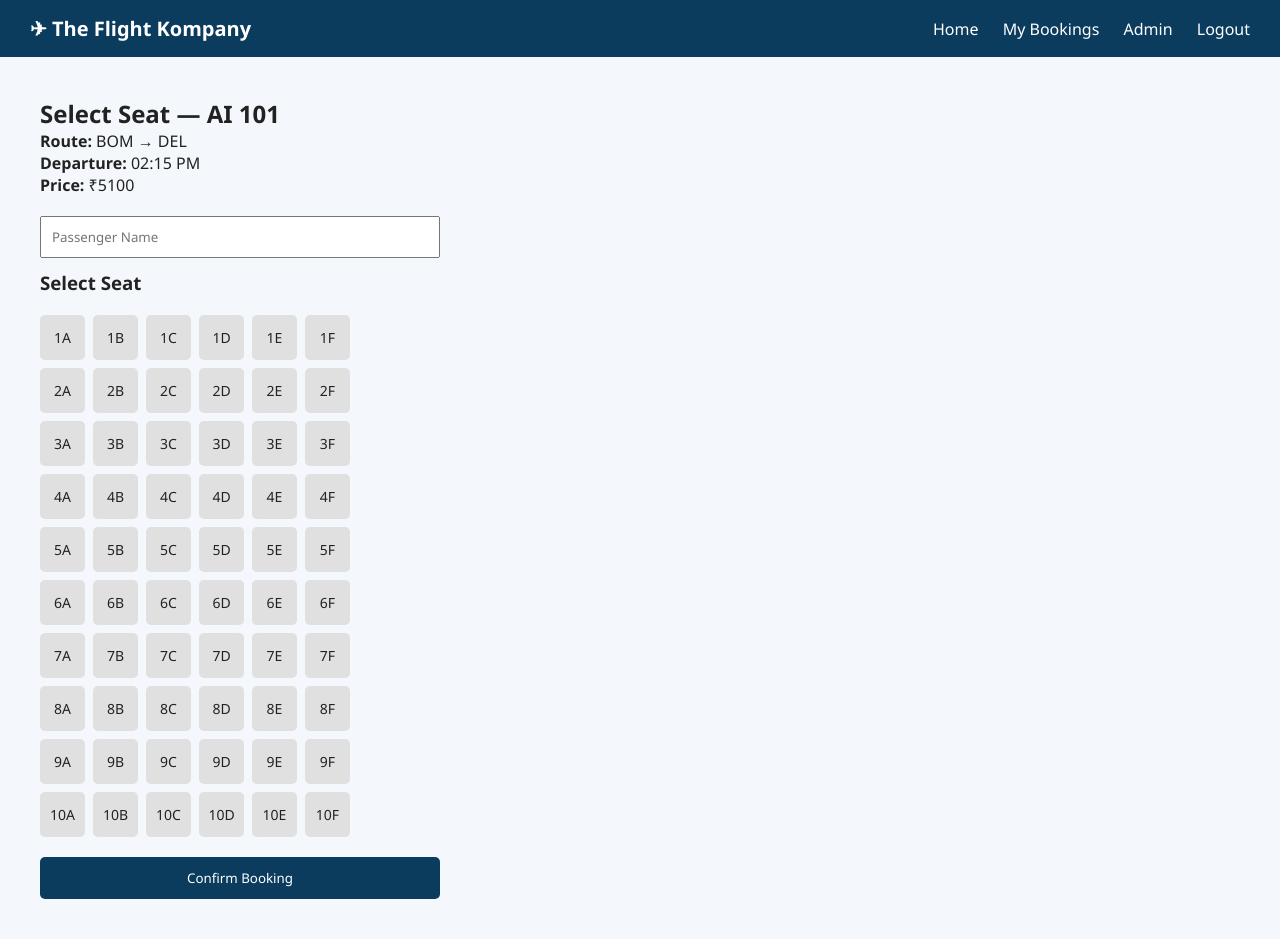
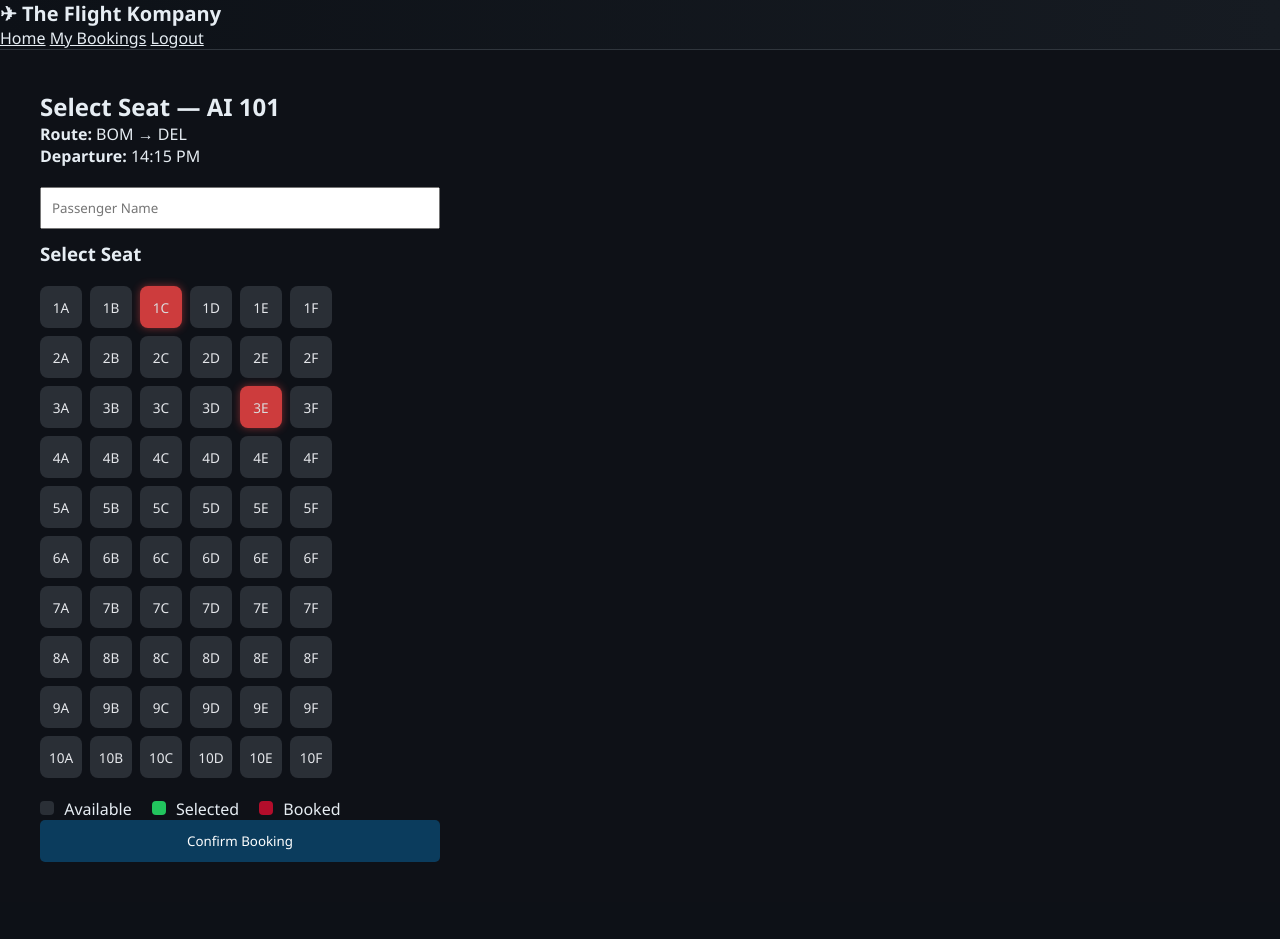
Before and after one commit to rahulomatic/The_Flight_Kompany, a Flask app: page /book/2 in a window 1280 px wide. After the commit the page ends 862 px from the top, so only its background shows below. Run offline with Flask 3, Linux system fonts and the light colour scheme; a user stored in the database is signed in.

Commit message:
Final Commit

```diff
--- a/app.py
+++ b/app.py
@@ -19,7 +19,7 @@ def create_app():
         return User.query.get(int(user_id))
 
 
-    from models.user import User  # 🔥 THIS FIXES IT
+    from models.user import User
 
     from routes.main import main_bp
     from routes.auth import auth_bp
@@ -43,4 +43,4 @@ def create_app():
 app = create_app()
 
 if __name__ == "__main__":
-    app.run()
+    app.run(debug=True)
--- a/models/booking.py
+++ b/models/booking.py
@@ -6,6 +6,8 @@ class Booking(db.Model):
 
     user_id = db.Column(db.Integer, nullable=False)
     flight_id = db.Column(db.Integer, nullable=False)
+    price = db.Column(db.Integer, nullable=False)
+
 
     passenger_name = db.Column(db.String(100), nullable=False)
     seat_number = db.Column(db.String(5), nullable=False)
--- /dev/null
+++ b/pricing.py
@@ -0,0 +1,88 @@
+from datetime import datetime, timedelta
+
+def calculate_dynamic_price(
+    base_fare,
+    available_seats,
+    total_seats,
+    departure_time,
+    demand_level,
+    pricing_tier
+):
+    """
+    Dynamic pricing formula:
+    base_fare * (1 + seat + time + demand + tier)
+    """
+
+    # --------------------------------------------------
+    # 1️⃣ Normalize departure_time (CRITICAL FIX)
+    # --------------------------------------------------
+    if isinstance(departure_time, str):
+        departure_time = departure_time.strip()
+
+        # Try common time formats
+        for fmt in ("%I:%M %p", "%H:%M"):
+            try:
+                parsed_time = datetime.strptime(departure_time, fmt)
+                break
+            except ValueError:
+                parsed_time = None
+
+        if parsed_time is None:
+            # Fallback: assume flight is far in future
+            parsed_time = datetime.utcnow() + timedelta(hours=72)
+
+        # Attach today's date so datetime math works
+        now = datetime.utcnow()
+        departure_time = parsed_time.replace(
+            year=now.year,
+            month=now.month,
+            day=now.day
+        )
+
+    # --------------------------------------------------
+    # 2️⃣ Seat factor (scarcity-based)
+    # --------------------------------------------------
+    seat_ratio = available_seats / total_seats
+    seat_factor = (1 - seat_ratio) * 0.5   # up to +50%
+
+    # --------------------------------------------------
+    # 3️⃣ Time factor (urgency-based)
+    # --------------------------------------------------
+    hours_left = max(
+        (departure_time - datetime.utcnow()).total_seconds() / 3600,
+        0
+    )
+
+    if hours_left > 72:
+        time_factor = 0.0
+    elif hours_left > 24:
+        time_factor = 0.15
+    else:
+        time_factor = 0.35
+
+    # --------------------------------------------------
+    # 4️⃣ Demand factor
+    # --------------------------------------------------
+    demand_factor = {
+        "low": 0.05,
+        "medium": 0.15,
+        "high": 0.30
+    }.get(demand_level, 0.15)
+
+    # --------------------------------------------------
+    # 5️⃣ Pricing tier factor
+    # --------------------------------------------------
+    tier_factor = {
+        "economy": 0.0,
+        "premium": 0.25,
+        "business": 0.6
+    }.get(pricing_tier, 0.0)
+
+    # --------------------------------------------------
+    # 6️⃣ Final dynamic price
+    # --------------------------------------------------
+    dynamic_price = base_fare * (
+        1 + seat_factor + time_factor + demand_factor + tier_factor
+    )
+
+    return round(dynamic_price)
--- a/routes/bookings.py
+++ b/routes/bookings.py
@@ -4,6 +4,9 @@ from models.flight import Flight
 from models.booking import Booking
 from extensions import db
 from flask import abort
+from pricing import calculate_dynamic_price
+from datetime import datetime
+
 
 bookings_bp = Blueprint("bookings", __name__)
 
@@ -13,26 +16,26 @@ def book_flight(flight_id):
     flight = Flight.query.get_or_404(flight_id)
 
     if request.method == "POST":
-        # 🔒 CHECK 1: no seats left
-        if flight.available_seats <= 0:
-            return "No seats available"
-
         selected_seat = request.form["seat"]
 
-        # 🔒 CHECK 2: prevent double booking
+        # 🔒 prevent double booking
         existing = Booking.query.filter_by(
             flight_id=flight.id,
             seat_number=selected_seat
         ).first()
-
         if existing:
             return "Seat already booked"
+
+        # 💰 FREEZE PRICE AT BOOKING TIME (THIS IS THE KEY)
+        booking_price = flight.get_dynamic_price()
+
 
         booking = Booking(
             user_id=current_user.id,
             flight_id=flight.id,
             passenger_name=request.form["name"],
-            seat_number=selected_seat
+            seat_number=selected_seat,
+            price=booking_price      # ✅ STORED HERE
         )
 
         flight.available_seats -= 1
@@ -41,6 +44,7 @@ def book_flight(flight_id):
         db.session.commit()
 
         return redirect(url_for("bookings.my_bookings"))
+
 
     # GET request → show seat map
     booked_seats = [
@@ -51,7 +55,17 @@ def book_flight(flight_id):
     return render_template(
         "book.html",
         flight=flight,
-        booked_seats=booked_seats
+        booked_seats=booked_seats,
+        price = calculate_dynamic_price(
+            base_fare=flight.base_fare,
+            available_seats=flight.available_seats,
+            total_seats=flight.total_seats,
+            departure_time=flight.departure_time,
+            demand_level="medium",
+            pricing_tier=flight.pricing_tier
+        )
+
+
     )
 
 
@@ -125,7 +139,10 @@ def download_ticket(booking_id):
     ))
     elements.append(Paragraph(f"<b>Departure:</b> {flight.departure_time}", styles["Normal"]))
     elements.append(Paragraph(f"<b>Seat:</b> {booking.seat_number}", styles["Normal"]))
-    elements.append(Paragraph(f"<b>Price:</b> ₹{flight.price}", styles["Normal"]))
+    elements.append(
+    Paragraph(f"<b>Price:</b> ₹{booking.price}", styles["Normal"])
+)
+
     elements.append(Spacer(1, 0.4 * inch))
 
     elements.append(Paragraph(
--- a/static/css/style.css
+++ b/static/css/style.css
@@ -1,3 +1,19 @@
+:root {
+    --bg-main: #0e1117;
+    --bg-card: #161b22;
+    --text-main: #e6edf3;
+    --text-muted: #9da7b3;
+    --primary: #58a6ff;
+    --accent: #f78166;
+    --success: #2ea043;
+    --danger: #f85149;
+}
+
+.hero {
+    background: radial-gradient(circle at top, #1f2937, #0b0f15);
+}
+
+
 * {
     margin: 0;
     padding: 0;
@@ -6,39 +22,54 @@
 }
 
 body {
-    background: #f4f7fb;
-    color: #222;
+    background: var(--bg-main);
+    color: var(--text-main);
+}
+
+.container {
+    padding: 40px;
 }
 
 /* NAVBAR */
 .navbar {
-    background: #0b3c5d;
-    color: #fff;
-    padding: 15px 30px;
-    display: flex;
-    justify-content: space-between;
-    align-items: center;
+    background: linear-gradient(90deg, #0d1117, #161b22);
+    border-bottom: 1px solid #30363d;
 }
+
+.navbar a {
+    color: var(--text-main);
+    transition: color 0.2s ease;
+}
+
+.navbar a:hover {
+    color: var(--primary);
+}
+
 
 .navbar .logo {
     font-weight: bold;
     font-size: 20px;
 }
 
-.navbar a {
-    color: white;
-    text-decoration: none;
-    margin-left: 20px;
+
+.card, .auth-box, .booking-box {
+    background: var(--bg-card);
+    border-radius: 12px;
+    padding: 24px;
+    animation: fadeUp 0.5s ease;
 }
 
-.navbar a:hover {
-    text-decoration: underline;
+@keyframes fadeUp {
+    from {
+        opacity: 0;
+        transform: translateY(12px);
+    }
+    to {
+        opacity: 1;
+        transform: translateY(0);
+    }
 }
 
-/* LAYOUT */
-.container {
-    padding: 40px;
-}
 
 /* AUTH */
 .auth-box {
@@ -204,31 +235,52 @@ body {
     margin-bottom: 8px;
 }
 
+/* Base seat */
 .seat {
-    width: 45px;
-    height: 45px;
-    background: #e0e0e0;
-    text-align: center;
-    line-height: 45px;
-    border-radius: 5px;
-    cursor: pointer;
-    font-size: 14px;
+  width: 42px;
+  height: 42px;
+  background: #2a2f36;
+  color: #e5e7eb;
+  border-radius: 8px;
+  display: flex;
+  align-items: center;
+  justify-content: center;
+  cursor: pointer;
+  font-size: 0.85rem;
+  transition: all 0.2s ease;
 }
 
-.seat:hover {
-    background: #b3d4fc;
+/* Hover */
+.seat:hover:not(.booked) {
+  background: #3b82f6;
+  transform: scale(1.05);
 }
 
+/* ✅ SELECTED SEAT (GREEN) */
 .seat.selected {
-    background: #4caf50;
-    color: white;
+  background: #22c55e !important;
+  color: #062e16;
+  font-weight: 600;
+  box-shadow: 0 0 12px rgba(34, 197, 94, 0.7);
 }
 
+/* BOOKED SEAT */
 .seat.booked {
-    background: #b71c1c;
-    color: white;
-    cursor: not-allowed;
+  background: #990f1a;
+  color: #e20f6b;
+  cursor: not-allowed;
+  opacity: 0.6;
 }
+
+@keyframes pulse {
+    0% { box-shadow: 0 0 0 0 rgba(46,160,67,0.6); }
+    70% { box-shadow: 0 0 0 10px rgba(46,160,67,0); }
+    100% { box-shadow: 0 0 0 0 rgba(46,160,67,0); }
+}
+
+
+
+
 
 .cancel-btn {
     background: #c62828;
@@ -255,3 +307,131 @@ body {
 .ticket-btn:hover {
     background: #1b5e20;
 }
+
+.seat-legend {
+    display: flex;
+    gap: 20px;
+    margin-top: 15px;
+}
+
+.legend {
+  display: inline-block;
+  width: 14px;
+  height: 14px;
+  border-radius: 4px;
+  margin-right: 6px;
+}
+
+.legend.available {
+  background: #2a2f36;
+}
+
+.legend.selected {
+  background: #22c55e;
+}
+
+.legend.booked {
+  background: #b30d2b;
+}
+
+
+.price-tag {
+    font-size: 22px;
+    font-weight: bold;
+    color: var(--primary);
+    animation: pulse 1.5s infinite;
+}
+
+@keyframes pulse {
+    0% { opacity: 0.8; }
+    50% { opacity: 1; }
+    100% { opacity: 0.8; }
+}
+
+button {
+    transition: transform 0.15s ease, box-shadow 0.15s ease;
+}
+
+button:hover {
+    transform: translateY(-2px);
+    box-shadow: 0 10px 25px rgba(0,0,0,0.4);
+}
+
+.seat.booked {
+  background: #ef4444 !important; /* RED */
+  color: #ffffff !important;
+  cursor: not-allowed;
+  opacity: 0.85;
+  box-shadow: 0 0 8px rgba(239, 68, 68, 0.6);
+}
+
+/* ===== Dark Auth Box (Login / Register) ===== */
+
+.auth-box {
+  background: rgba(20, 24, 30, 0.96);
+  color: #e5e7eb;
+  border-radius: 14px;
+  padding: 32px;
+  width: 380px;
+
+  box-shadow:
+    0 20px 40px rgba(0, 0, 0, 0.7),
+    inset 0 1px 0 rgba(255, 255, 255, 0.05);
+
+  animation: fadeInUp 0.6s ease-out;
+}
+
+/* Heading */
+.auth-box h2 {
+  color: #f9fafb;
+  margin-bottom: 20px;
+}
+
+/* Inputs */
+.auth-box input {
+  background-color: #0f172a;
+  color: #f8fafc;
+  border: 1px solid #1e293b;
+}
+
+.auth-box input::placeholder {
+  color: #94a3b8;
+}
+
+/* Login / Register Button */
+.auth-box button {
+  background: linear-gradient(135deg, #2563eb, #1e40af);
+  color: #ffffff;
+  border: none;
+  font-weight: 600;
+  transition: transform 0.2s ease, box-shadow 0.2s ease;
+}
+
+.auth-box button:hover {
+  transform: translateY(-2px);
+  box-shadow: 0 8px 20px rgba(37, 99, 235, 0.5);
+}
+
+/* Links */
+.auth-box a {
+  color: #60a5fa;
+}
+
+/* Error message */
+.auth-box .error,
+.auth-box .flash {
+  color: #f87171;
+  margin-top: 10px;
+}
+
+/* Entry animation */
+@keyframes fadeInUp {
+  from {
+    opacity: 0;
+    transform: translateY(12px);
+  }
+  to {
+    opacity: 1;
+    transform: translateY(0);
+  }
+}
--- a/templates/book.html
+++ b/templates/book.html
@@ -4,7 +4,7 @@ content %}
 
 <p><strong>Route:</strong> {{ flight.source }} → {{ flight.destination }}</p>
 <p><strong>Departure:</strong> {{ flight.departure_time }}</p>
-<p><strong>Price:</strong> ₹{{ flight.price }}</p>
+<!--<p class="price-tag">₹{{ flight.get_dynamic_price }}</p>-->
 
 <form method="POST" class="booking-form">
   <input type="text" name="name" placeholder="Passenger Name" required />
@@ -27,12 +27,17 @@ content %}
     {% endfor %}
   </div>
 
+  <div class="seat-legend">
+    <span><span class="legend available"></span> Available</span>
+    <span><span class="legend selected"></span> Selected</span>
+    <span><span class="legend booked"></span> Booked</span>
+  </div>
+
   <input type="hidden" name="seat" id="seatInput" required />
 
   <button type="submit">Confirm Booking</button>
 </form>
 
-<!-- ✅ SCRIPT MUST BE INSIDE content block -->
 <script>
   document.addEventListener("DOMContentLoaded", function () {
     const seats = document.querySelectorAll(".seat");
--- a/templates/search.html
+++ b/templates/search.html
@@ -5,6 +5,8 @@ content %}
 <form method="POST" class="search-form">
   <input type="text" name="source" placeholder="From" required />
   <input type="text" name="destination" placeholder="To" required />
+  <input type="date" name="date" />
+
   <button type="submit">Search</button>
 </form>
 
@@ -24,7 +26,8 @@ content %}
   <tr>
     <td>{{ flight.flight_number }}</td>
     <td>{{ flight.departure_time }}</td>
-    <td>₹{{ flight.price }}</td>
+    <td class="price-tag">₹{{ flight.dynamic_price }}</td>
+
     <td>{{ flight.available_seats }}</td>
     <td>
       <a href="/book/{{ flight.id }}" class="book-btn">Book</a>
```
Also changed, not shown: models/__init__.py (+7 -0 lines), models/flight.py (+28 -5 lines), routes/flights.py (+95 -0 lines), seed_flights.py (+38 -28 lines), database/flight_kompany.db.
